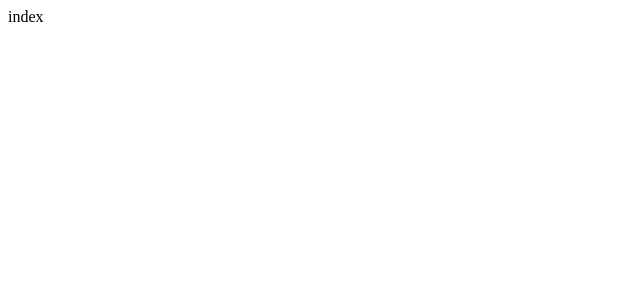
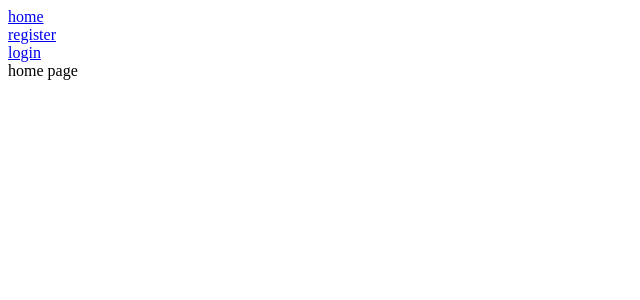
Before and after one commit to AbdullahKocakaya/jwt-auth, a React (Create React App) app in the folder web/: page / in a window 1280 px wide. Shown: the top 300 px of the page, without its empty margins (0-640 px from the left). Built offline with nearby package versions, Linux system fonts and the light colour scheme.

Commit message:
link added to go pages

```diff
--- a/web/src/Routes.tsx
+++ b/web/src/Routes.tsx
@@ -1,5 +1,5 @@
 import React from 'react';
-import { BrowserRouter, Switch, Route } from 'react-router-dom';
+import { BrowserRouter, Switch, Route, Link } from 'react-router-dom';
 
 import { Home } from './pages/Home';
 import { Register } from './pages/Register';
@@ -8,11 +8,23 @@
 export const Routes: React.FC = () => {
     return (
         <BrowserRouter>
-            <Switch>
-                <Route exact path="/" component={Home} />
-                <Route exact path="/register" component={Register} />
-                <Route exact path="/login" component={Login} />
-            </Switch>
+            <div>
+                <div>
+                    <Link to="/">home</Link>
+                </div>
+                <div>
+                    <Link to="/register">register</Link>
+                </div>
+                <div>
+                    <Link to="/login">login</Link>
+                </div>
+
+                <Switch>
+                    <Route exact path="/" component={Home} />
+                    <Route exact path="/register" component={Register} />
+                    <Route exact path="/login" component={Login} />
+                </Switch>
+            </div>
         </BrowserRouter>
     );
 };
--- a/web/src/pages/Home.tsx
+++ b/web/src/pages/Home.tsx
@@ -6,6 +6,8 @@
 
 export const Home: React.FC<Props> = () => {
     return (
-        <div>index</div>
+        <div>
+            home page
+        </div>
     );
 }
```
